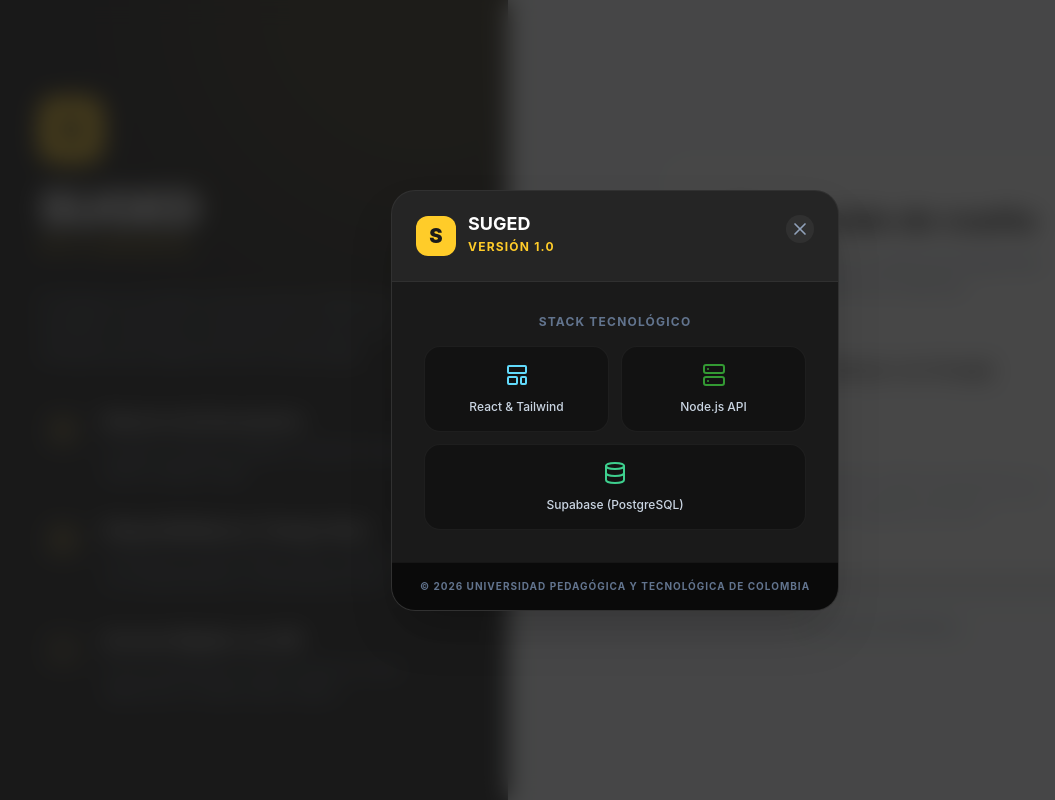
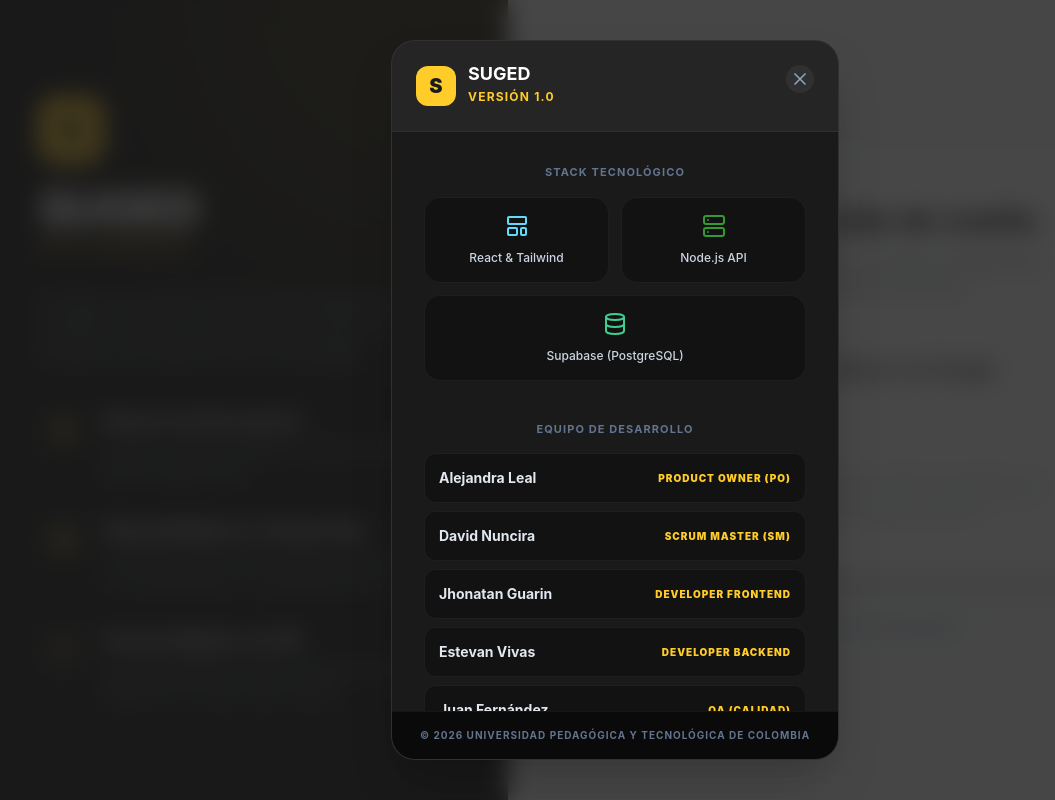
Before and after one commit to JhonatanGuarin/SUGED, a React (Vite) app in the folder frontend/: page /login in a window 1280 px wide. Both pictures are taken after a click on the button "Acerca del Sistema". Shown: the whole page, without its empty margins (25-1080 px from the left). Built offline with nearby package versions, Linux system fonts and the light colour scheme; no server answers; grey boxes are pictures that could not be loaded.

Commit message:
Cambios info login

```diff
--- a/frontend/src/features/auth/Login.tsx
+++ b/frontend/src/features/auth/Login.tsx
@@ -156,13 +156,14 @@
       </div>
 
       {/* ========================================================= */}
-      {/* MODAL: ACERCA DE SUGED (Sin cambios estructurales, solo pulido) */}
+      {/* MODAL: ACERCA DE SUGED (Con Equipo de Trabajo) */}
       {/* ========================================================= */}
       {isAboutOpen && (
         <div className="fixed inset-0 bg-[#1A1A1A]/80 backdrop-blur-md flex justify-center items-center z-50 p-4 animate-in fade-in duration-200">
-          <div className="bg-[#1A1A1A] border border-white/10 rounded-3xl shadow-2xl w-full max-w-md overflow-hidden animate-in zoom-in-95 duration-200">
+          <div className="bg-[#1A1A1A] border border-white/10 rounded-3xl shadow-2xl w-full max-w-md overflow-hidden animate-in zoom-in-95 duration-200 flex flex-col max-h-[90vh]">
 
-            <div className="p-6 border-b border-white/5 flex justify-between items-start bg-white/5">
+            {/* Header del Modal */}
+            <div className="p-6 border-b border-white/5 flex justify-between items-start bg-white/5 shrink-0">
               <div className="flex items-center gap-3">
                 <div className="w-10 h-10 bg-[#FFCC29] rounded-xl flex items-center justify-center font-black text-[#1A1A1A] text-xl">S</div>
                 <div>
@@ -173,9 +174,12 @@
               <button onClick={() => setIsAboutOpen(false)} className="text-slate-400 hover:text-white transition-colors bg-white/5 p-1 rounded-full"><X size={20} /></button>
             </div>
 
-            <div className="p-8 space-y-6">
+            {/* Contenido con Scroll */}
+            <div className="p-6 md:p-8 overflow-y-auto custom-scrollbar space-y-10">
+
+              {/* Sección Stack Tecnológico */}
               <div>
-                <h3 className="text-xs font-bold text-slate-500 uppercase tracking-widest mb-4 text-center">Stack Tecnológico</h3>
+                <h3 className="text-[11px] font-bold text-slate-500 uppercase tracking-widest mb-4 text-center">Stack Tecnológico</h3>
                 <div className="grid grid-cols-2 gap-3">
                   <div className="bg-black/30 border border-white/5 rounded-2xl p-4 flex flex-col items-center justify-center text-center gap-3 hover:bg-white/5 hover:border-white/10 transition-all cursor-default">
                     <LayoutTemplate size={24} className="text-[#61DAFB]" />
@@ -191,9 +195,30 @@
                   </div>
                 </div>
               </div>
+
+              {/* Sección Equipo de Desarrollo */}
+              <div>
+                <h3 className="text-[11px] font-bold text-slate-500 uppercase tracking-widest mb-4 text-center">Equipo de Desarrollo</h3>
+                <div className="flex flex-col gap-2">
+                  {[
+                    { nombre: 'Alejandra Leal', rol: 'Product Owner (PO)' },
+                    { nombre: 'David Nuncira', rol: 'Scrum Master (SM)' },
+                    { nombre: 'Jhonatan Guarin', rol: 'Developer Frontend' },
+                    { nombre: 'Estevan Vivas', rol: 'Developer Backend' },
+                    { nombre: 'Juan Fernández', rol: 'QA (Calidad)' },
+                  ].map((miembro, i) => (
+                    <div key={i} className="flex items-center justify-between p-3.5 rounded-xl bg-black/30 border border-white/5 hover:bg-white/5 transition-colors cursor-default">
+                      <span className="text-sm font-bold text-slate-200">{miembro.nombre}</span>
+                      <span className="text-[10px] font-black uppercase tracking-widest text-[#FFCC29] text-right ml-2">{miembro.rol}</span>
+                    </div>
+                  ))}
+                </div>
+              </div>
+
             </div>
 
-            <div className="p-4 bg-black/60 text-center border-t border-white/5">
+            {/* Footer del Modal */}
+            <div className="p-4 bg-black/60 text-center border-t border-white/5 shrink-0">
               <p className="text-[10px] text-slate-500 uppercase tracking-widest font-bold">© 2026 Universidad Pedagógica y Tecnológica de Colombia</p>
             </div>
           </div>
```
